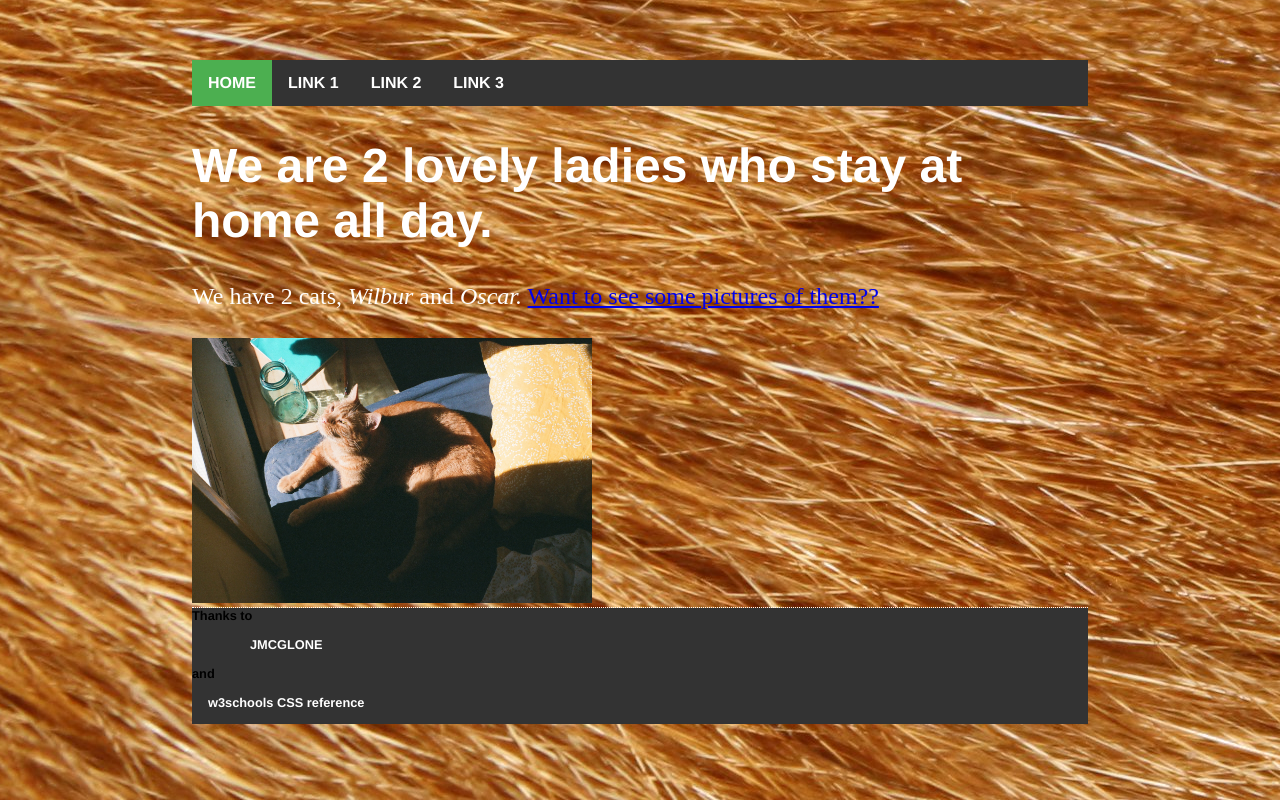
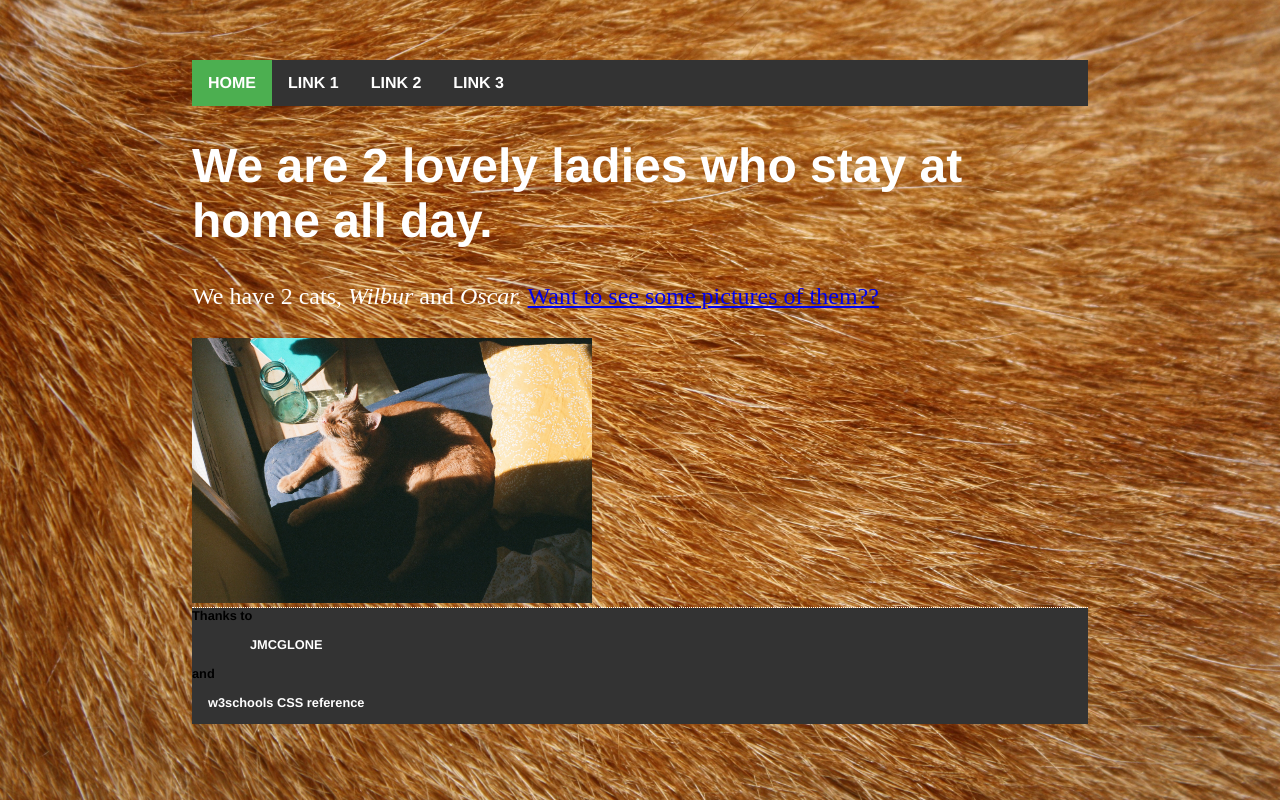
Before and after one commit to juglian/juglian.github.io, a PHP site: page / in a window 1280 px wide. Run offline with PHP 8.4, Linux system fonts and the light colour scheme.

Commit message:
Update main.css

```diff
--- a/css/main.css
+++ b/css/main.css
@@ -3,8 +3,8 @@ body {
     background-attachment: fixed;
     background-position: center;
     background-color: #ffffff;
+    background-size: cover;
     background-repeat: no-repeat;
-    background-size: auto;
     margin: 60px auto;
     width: 70%;
 ul {
```
